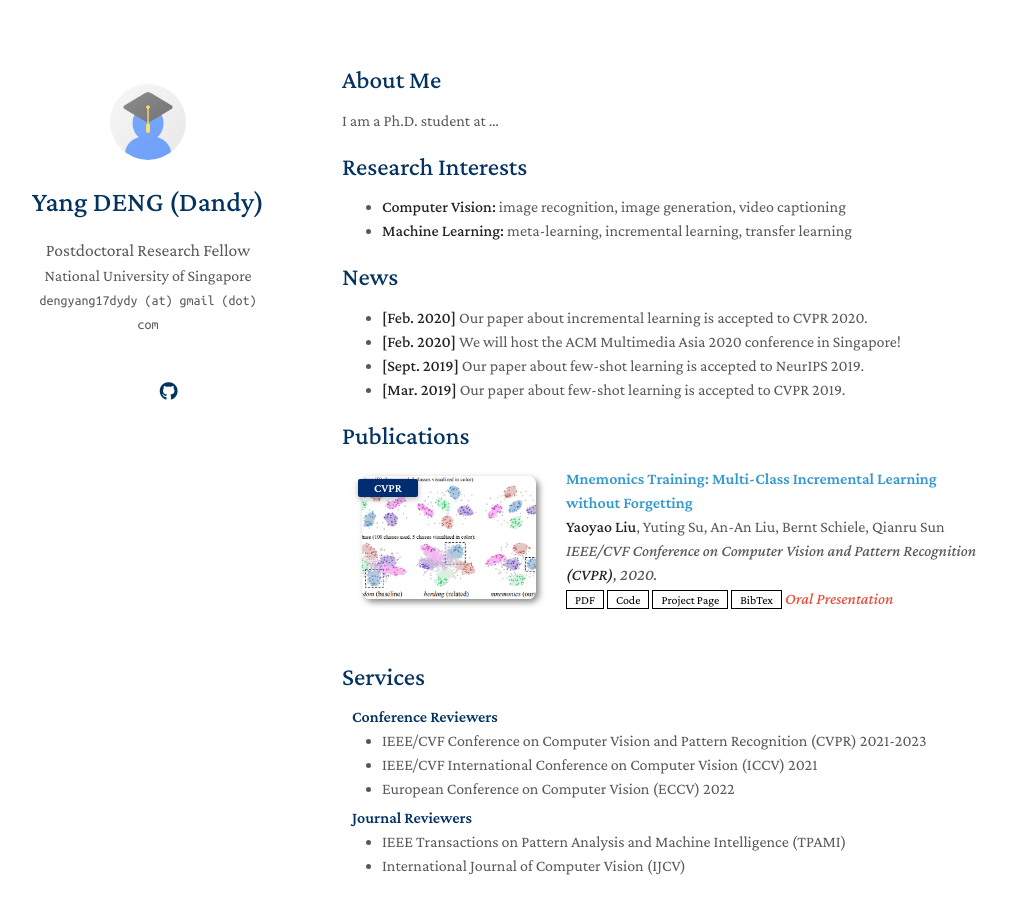
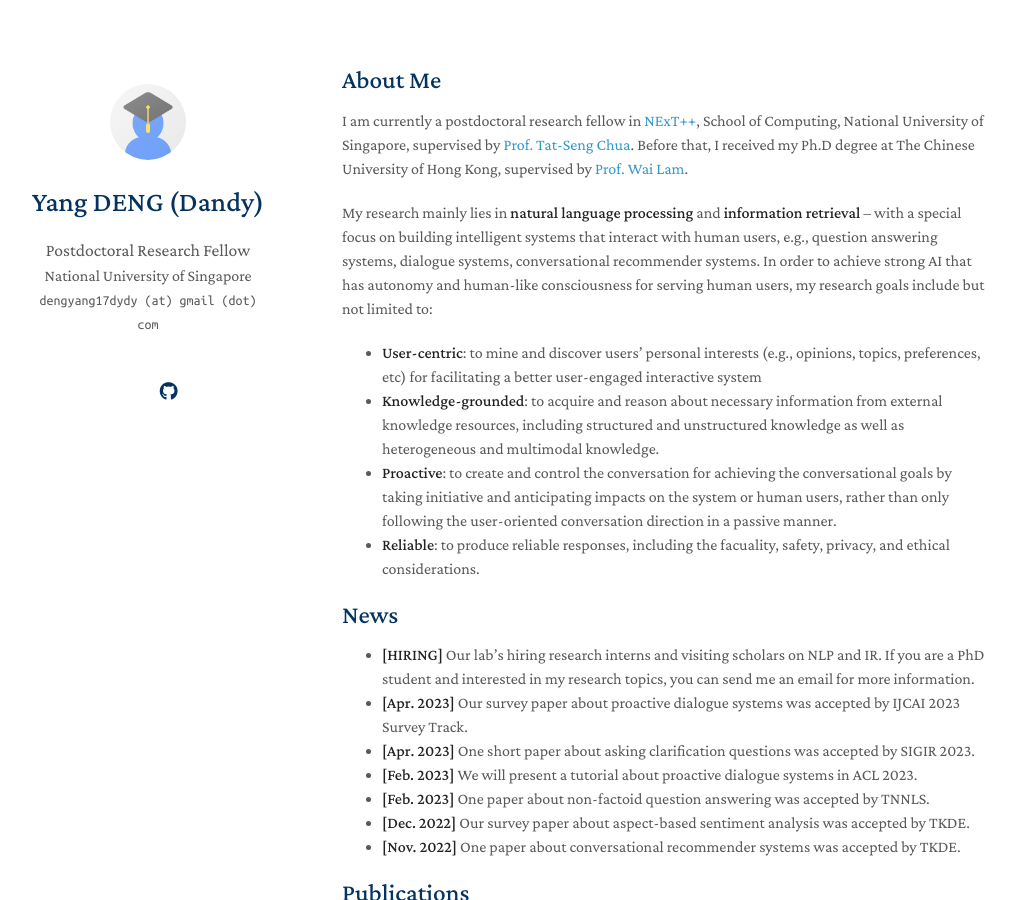
Before and after one commit to dengyang17/dengyang.github.io, a Jekyll site: the page built from index.md, in a window 1280 px wide and 900 px high. Shown: the whole window, without its empty margins (128-1144 px from the left). Built offline with Jekyll 4.4.1, drawn with Linux system fonts in a browser that asks for light colours; nearby versions of some CDN libraries; a style sheet for code colours, icons or effects is not loaded; our own code applies the rules of GitHub Pages for plain Markdown files.

Commit message:
Update index.md

```diff
--- a/index.md
+++ b/index.md
@@ -4,19 +4,23 @@ layout: homepage
 
 ## About Me
 
-I am a Ph.D. student at ...
+I am currently a postdoctoral research fellow in [NExT++](https://www.nextcenter.org/team), School of Computing, National University of Singapore, supervised by [Prof. Tat-Seng Chua](https://www.chuatatseng.com/). Before that, I received my Ph.D degree at The Chinese University of Hong Kong, supervised by [Prof. Wai Lam](https://www1.se.cuhk.edu.hk/~textmine/).
 
-## Research Interests
-
-- **Computer Vision:** image recognition, image generation, video captioning
-- **Machine Learning:** meta-learning, incremental learning, transfer learning
+My research mainly lies in **natural language processing** and **information retrieval** – with a special focus on building intelligent systems that interact with human users, e.g., question answering systems, dialogue systems, conversational recommender systems. In order to achieve strong AI that has autonomy and human-like consciousness for serving human users, my research goals include but not limited to:
+- **User-centric**: to mine and discover users’ personal interests (e.g., opinions, topics, preferences, etc) for facilitating a better user-engaged interactive system
+- **Knowledge-grounded**: to acquire and reason about necessary information from external knowledge resources, including structured and unstructured knowledge as well as heterogeneous and multimodal knowledge.
+- **Proactive**: to create and control the conversation for achieving the conversational goals by taking initiative and anticipating impacts on the system or human users, rather than only following the user-oriented conversation direction in a passive manner.
+- **Reliable**: to produce reliable responses, including the facuality, safety, privacy, and ethical considerations.
 
 ## News
 
-- **[Feb. 2020]** Our paper about incremental learning is accepted to CVPR 2020.
-- **[Feb. 2020]** We will host the ACM Multimedia Asia 2020 conference in Singapore!
-- **[Sept. 2019]** Our paper about few-shot learning is accepted to NeurIPS 2019.
-- **[Mar. 2019]** Our paper about few-shot learning is accepted to CVPR 2019.
+- **[HIRING]** Our lab's hiring research interns and visiting scholars on NLP and IR. If you are a PhD student and interested in my research topics, you can send me an email for more information.
+- **[Apr. 2023]** Our survey paper about proactive dialogue systems was accepted by IJCAI 2023 Survey Track.
+- **[Apr. 2023]** One short paper about asking clarification questions was accepted by SIGIR 2023.
+- **[Feb. 2023]** We will present a tutorial about proactive dialogue systems in ACL 2023.
+- **[Feb. 2023]** One paper about non-factoid question answering was accepted by TNNLS.
+- **[Dec. 2022]** Our survey paper about aspect-based sentiment analysis was accepted by TKDE.
+- **[Nov. 2022]** One paper about conversational recommender systems was accepted by TKDE.
 
 {% include_relative _includes/publications.md %}
 
```
